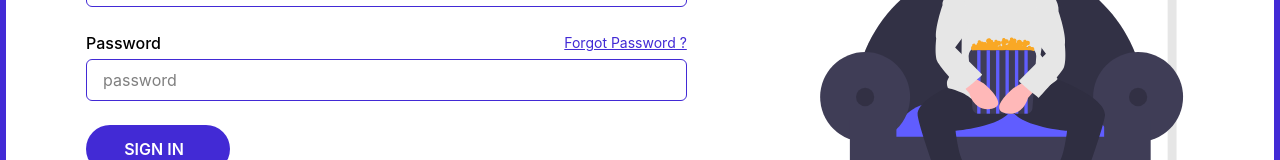
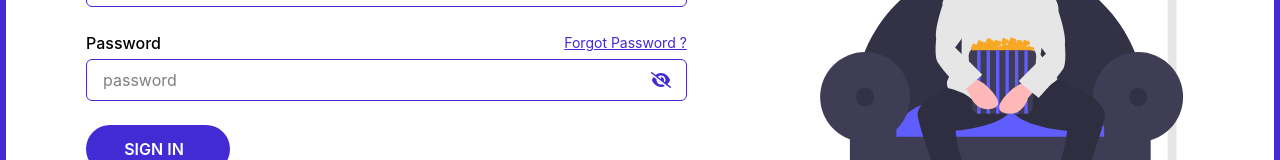
Before and after one commit to nichoherjunaaa/film-id-client, a React (Vite) app: page /sign-in in a window 1280 px wide. Shown: the part 327-487 px from the top of the page. Built offline with nearby package versions, Linux system fonts and the light colour scheme.

Commit message:
mod:sign in fa eye icons

```diff
--- a/src/pages/Auth/SignInPage.jsx
+++ b/src/pages/Auth/SignInPage.jsx
@@ -1,13 +1,18 @@
 import React, { useState } from 'react';
 import Image from '../../assets/home-cinema.svg'
 import { Link } from 'react-router-dom';
+import { FaEye } from "react-icons/fa";
+import { FaEyeSlash } from "react-icons/fa6";
 const SignInPage = () => {
     const [showPassword, setShowPassword] = useState(false);
     const togglePassword = () => setShowPassword(!showPassword);
 
     const handleSubmit = (e) => {
         e.preventDefault();
-        // Tambahkan logic autentikasi di sini
+        console.log('Form submitted');
+        const email = e.target.email.value;
+        const password = e.target.password.value;
+        console.log(email, password);
     };
 
     return (
@@ -50,9 +55,9 @@ const SignInPage = () => {
                                     type="button"
                                     onClick={togglePassword}
                                     aria-label="Toggle password visibility"
-                                    className="absolute right-2 top-1/2 -translate-y-1/2 text-primary text-base focus:outline-none"
+                                    className="absolute right-2 top-1/2 -translate-y-1/2 text-primary focus:outline-none mr-2 text-xl"
                                 >
-                                    <i className={`fas ${showPassword ? 'fa-eye' : 'fa-eye-slash'}`}></i>
+                                    {showPassword ? (<FaEye />) : (<FaEyeSlash />)}
                                 </button>
                             </div>
                         </div>
```
